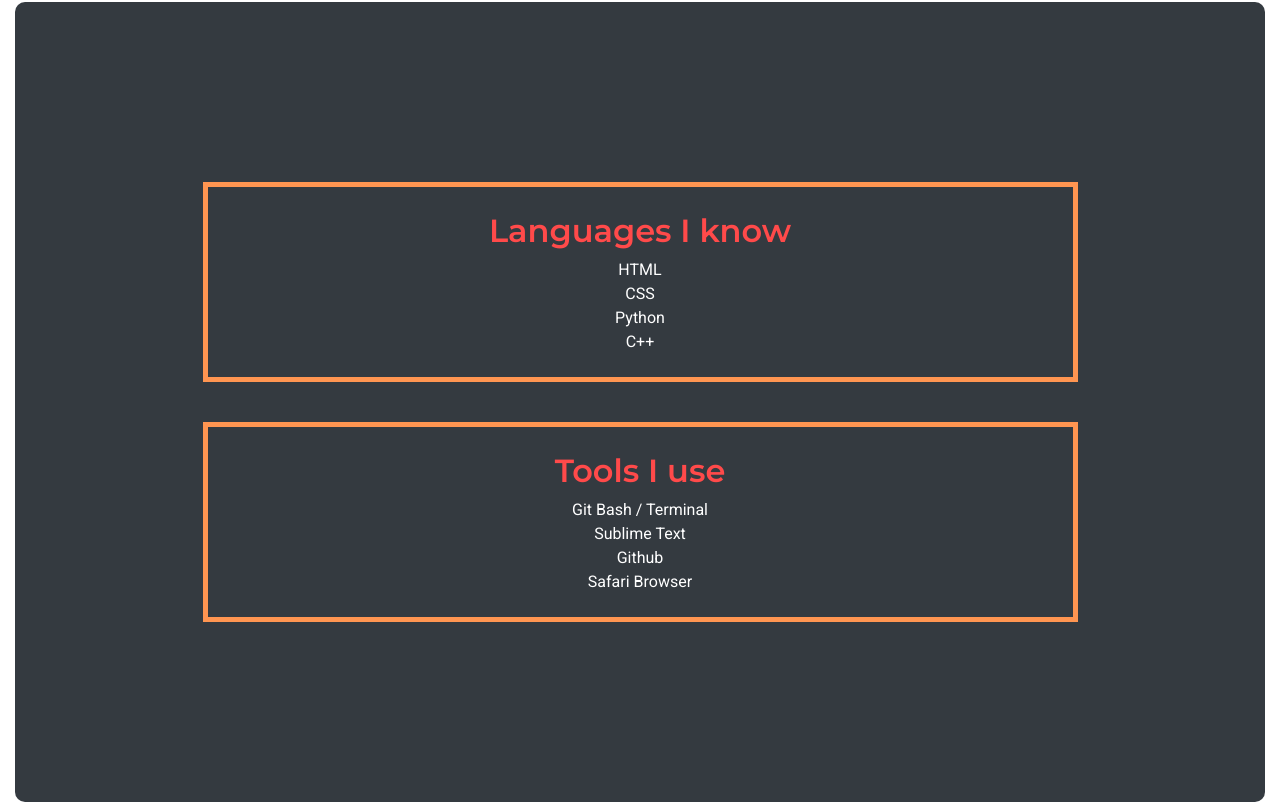
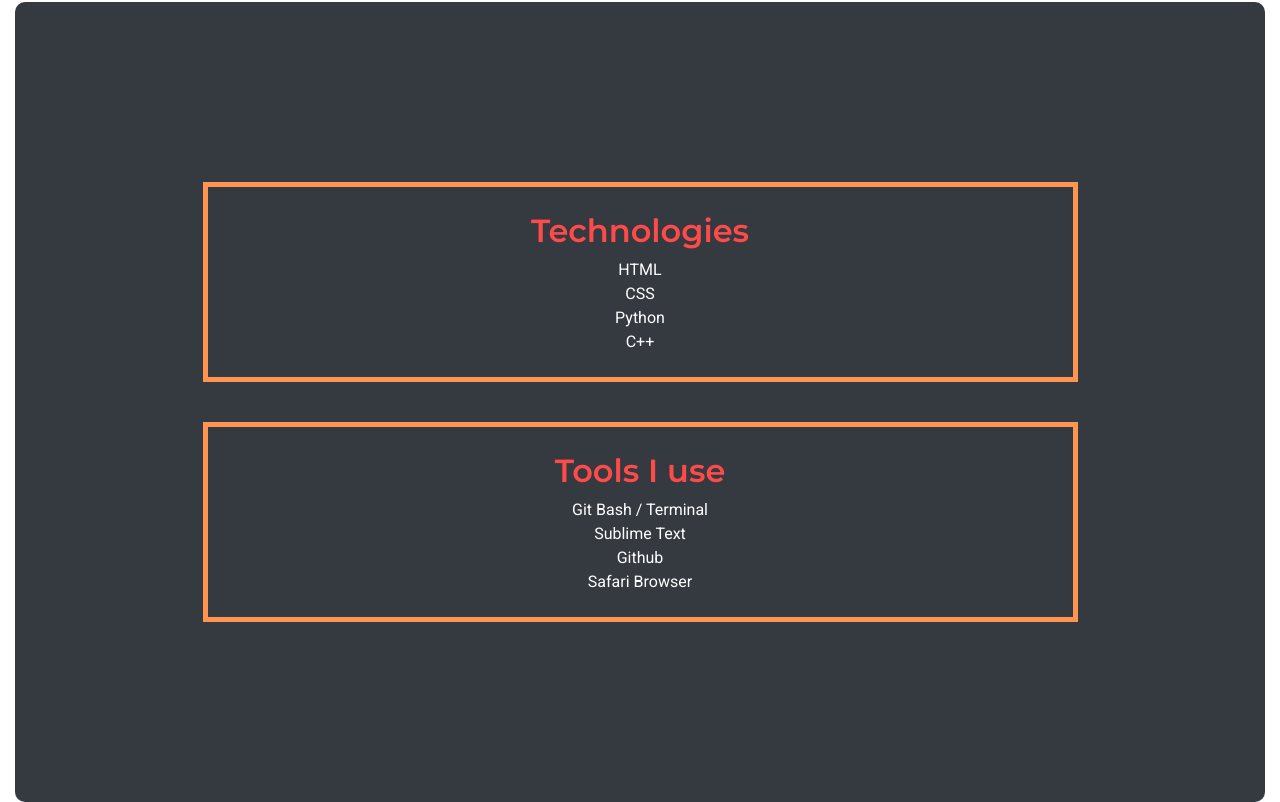
Before and after one commit to Aeceu/fcbportfolio, a plain HTML site: page index.html in a window 1280 px wide. Shown: the part 830-1632 px from the top of the page. Drawn offline with nearby package versions, Linux system fonts and the light colour scheme.

Commit message:
Update index.html

```diff
--- a/index.html
+++ b/index.html
@@ -75,7 +75,7 @@
 
                 <!-- Start of Languages -->
                 <div class="tools">
-                    <h2>Languages I know</h2>
+                    <h2>Technologies</h2>
                     <!-- Unordered list  -->
                     <ul>
                         <li>HTML</li>
```
